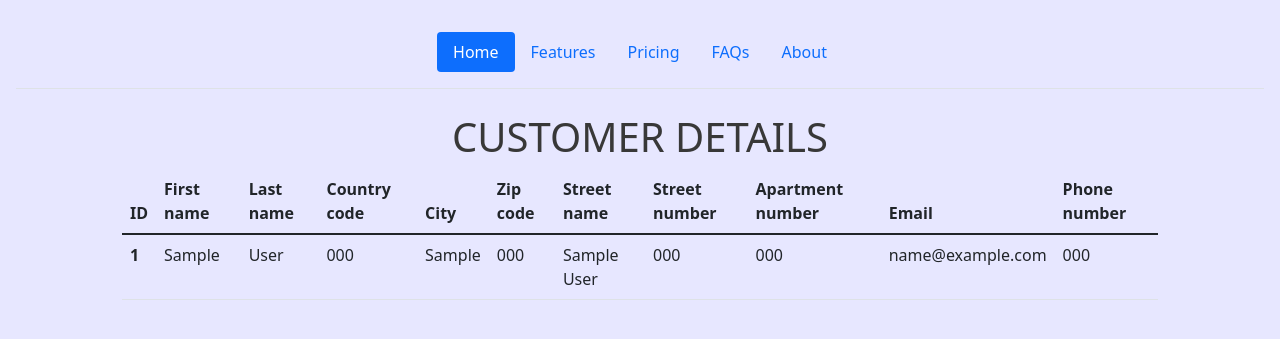
After one commit to larry508/banking-sys, a Flask app: template templates/admin/customer_details.html in a window 1280 px wide. The commit adds this page. Shown: the top 339 px of the page. Run offline with Flask 2, Linux system fonts and the light colour scheme; tables that the repository leaves empty hold one stand-in row (values such as "Sample post"); the template is opened without the code that fills it: values that come from a table or form of the project are taken from there, most other values are stand-ins (such as "Sample title", 1, 10 or a date in 2020); parts of the project's set-up code (start-up, migrations or seed data) failed here and were passed over; some libraries are stand-ins or nearby versions.

Commit message:
customer details view

```diff
--- /dev/null
+++ b/common/db/customer_details/__init__.py
@@ -0,0 +1 @@
+from .find import *
--- /dev/null
+++ b/common/db/customer_details/find.py
@@ -0,0 +1,5 @@
+from common.views import CustomerDetails
+
+
+def find_all():
+    return CustomerDetails.query.all()
--- a/common/models.py
+++ b/common/models.py
@@ -19,7 +19,7 @@ class Customer(db.Model):
     user = relationship("User", back_populates="customer")
 
     def __repr__(self):
-        return f"Customer: <customer_id: {self.customer_id}. first_name: {self.first_name}, last_name: {self.last_name}, sex: {self.sex}, birth_date: {self.birth_date}, address_id: {self.address_id}, contact_id: {self.contact_id}, user_id: {self.user_id}>"
+        return f"Customer: <customer_id: {self.customer_id}, first_name: {self.first_name}, last_name: {self.last_name}, sex: {self.sex}, birth_date: {self.birth_date}, address_id: {self.address_id}, contact_id: {self.contact_id}, user_id: {self.user_id}>"
 
 
 class Address(db.Model):
--- /dev/null
+++ b/templates/admin/customer_details.html
@@ -0,0 +1,50 @@
+{% extends 'base/base.html' %}
+
+
+{% block content %}
+
+<div class="row justify-content-center">
+    <h1 class='title'>
+        CUSTOMER DETAILS
+    </h1>
+    <div class="col-10">
+        <table class="table">
+            <thead class="thead-dark">
+            <tr>
+                <th scope="col">ID</th>
+                <th scope="col">First name</th>
+                <th scope="col">Last name</th>
+                <th scope="col">Country code</th>
+                <th scope="col">City</th>
+                <th scope="col">Zip code</th>
+                <th scope="col">Street name</th>
+                <th scope="col">Street number</th>
+                <th scope="col">Apartment number</th>
+                <th scope="col">Email</th>
+                <th scope="col">Phone number</th>
+
+            </tr>
+            </thead>
+            <tbody>
+                {% for details in customer_details %}
+                <tr>
+                    <th scope="row"> {{ details.customer_id }}</th>
+                    <td>{{ details.first_name }}</td>
+                    <td>{{ details.last_name }}</td>
+                    <td>{{ details.country_code }}</td>
+                    <td>{{ details.city }}</td>
+                    <td>{{ details.zip_code }}</td>
+                    <td>{{ details.street_name }}</td>
+                    <td>{{ details.street_number }}</td>
+                    <td>{{ details.apartment_number }}</td>
+                    <td>{{ details.email }}</td>
+                    <td>{{ details.phone_number }}</td>
+
+                </tr>
+                {% endfor %}
+
+            </tbody>
+        </table>
+    </div>
+</div>
+{% endblock content %}
--- a/templates/base/header.html
+++ b/templates/base/header.html
@@ -9,6 +9,7 @@
           <ul class="nav nav-pills">
             <li class="nav-item"><a href="/index/admin" class="nav-link" aria-current="page">Home</a></li>
             <li class="nav-item"><a href="/admin/customers" class="nav-link">Customers</a></li>
+            <li class="nav-item"><a href="/admin/customer-details" class="nav-link">Customer details</a></li>
             <li class="nav-item"><a href="/admin/accounts" class="nav-link">Accounts</a></li>
             <li class="nav-item"><a href="/admin/users" class="nav-link">Users</a></li>
             <li class="nav-item"><a href="/self/details" class="nav-link">My details</a></li>
```
Also changed, not shown: common/views.py (added, +23 -0 lines), views/admin/admin.py (+10 -1 lines), views/index/index.py (+0 -7 lines).
